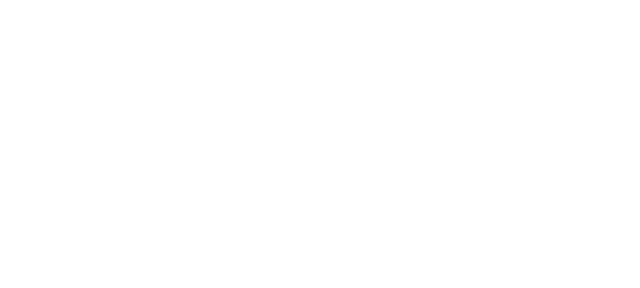
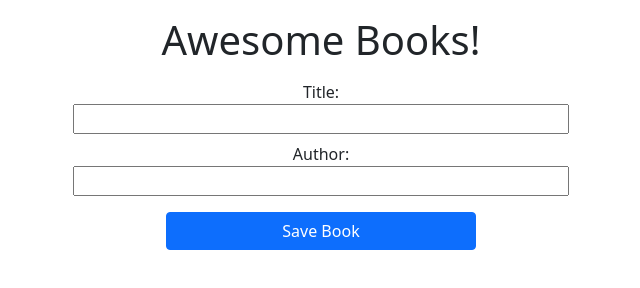
Before and after one commit to PolinaStamenova/Awesome-books, a website: page index.html in a window 1280 px wide. Shown: the whole page, without its empty margins (319-959 px from the left). Drawn offline with nearby package versions, Linux system fonts and the light colour scheme.

Commit message:
-Add .history and .vscode to gitignore. -Create basic HTML layout.

```diff
--- a/index.html
+++ b/index.html
@@ -5,8 +5,24 @@
     <meta http-equiv="X-UA-Compatible" content="IE=edge" />
     <meta name="viewport" content="width=device-width, initial-scale=1.0" />
     <title>Document</title>
+    <link href="https://cdn.jsdelivr.net/npm/bootstrap@5.0.1/dist/css/bootstrap.min.css" rel="stylesheet" integrity="sha384-+0n0xVW2eSR5OomGNYDnhzAbDsOXxcvSN1TPprVMTNDbiYZCxYbOOl7+AMvyTG2x" crossorigin="anonymous">
   </head>
   <body>
+    <h1 class="h1 text-center my-3">Awesome Books!</h1>
+    <div class="container mx-auto rounded justify-content-center">
+      <div class="col-md-8 text-center justify-content-center mx-auto mt-3">
+        <div class="form-group mx-auto my-2">
+          <label for="BookTitle" class="col-8">Title:</label>
+          <input type="text" id="BookTitle" class="col-8">
+        </div>
+        <div class="form-group mx-auto my-2">
+          <label class="col-8">Author:</label>
+          <input type="text" id="BookAuthor" class="col-8">
+        </div>
+        <button type="button" class="btn-primary btn rounded col-5 my-2" id="SubmitButton">Save Book</button>
+      </div>
+    </div>
+    <script src="https://cdn.jsdelivr.net/npm/bootstrap@5.0.1/dist/js/bootstrap.bundle.min.js" integrity="sha384-gtEjrD/SeCtmISkJkNUaaKMoLD0//ElJ19smozuHV6z3Iehds+3Ulb9Bn9Plx0x4" crossorigin="anonymous"></script>
     <script src="script.js"></script>
   </body>
 </html>
```
Also changed, not shown: 1 other file.
